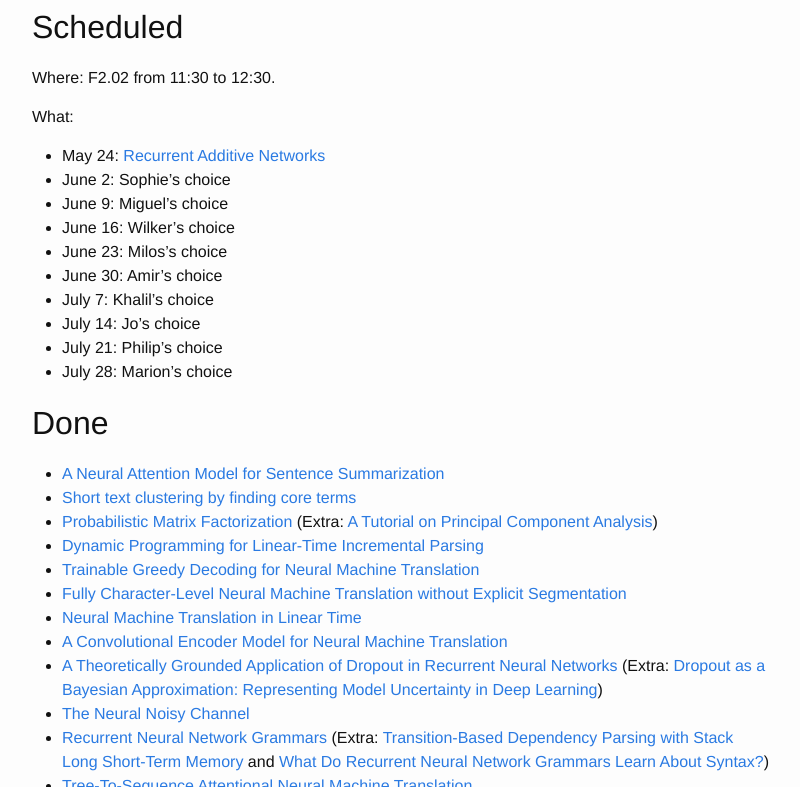
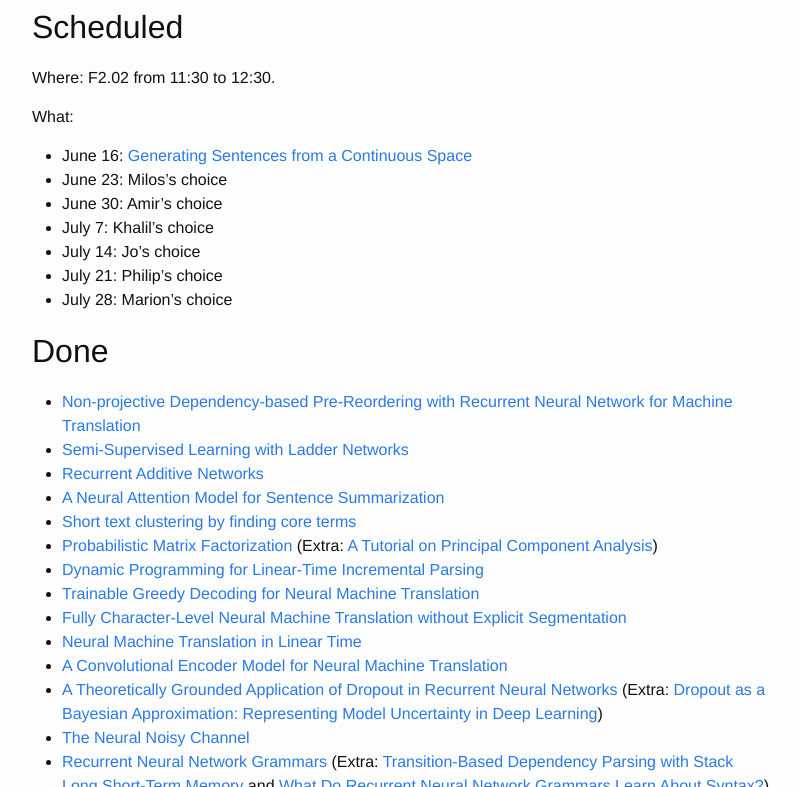
Before and after one commit to wilkeraziz/oldsite, a Jekyll site: the page built from pages/slpl.markdown, in a window 1280 px wide and 900 px high, scrolled down 272 px, cut to the strip 113-900 px from the top of the window. Shown: the whole strip, without its empty margins (238-1038 px from the left). Built offline with Jekyll 4.4.1, drawn with Linux system fonts in a browser that asks for light colours.

Commit message:
more reading

```diff
--- a/pages/dgm.markdown
+++ b/pages/dgm.markdown
@@ -18,3 +18,5 @@ Done:
 Pool:
 
 * [Stick-Breaking Variational Autoencoders](https://arxiv.org/pdf/1605.06197.pdf)
+* [Discovering Discrete Latent Topics with Neural Variational Inference](//arxiv.org/pdf/1706.00359.pdf)
+* Nonparametric Variational Auto-Encoders for Hierarchical Representation Learning
--- a/pages/inference.markdown
+++ b/pages/inference.markdown
@@ -15,7 +15,7 @@ Where: F2.02 from 11:30 to 12:30
 
 What:
 
-* May 25: [Doubly Stochastic Variational Bayes for non-Conjugate Inference](http://jmlr.org/proceedings/papers/v32/titsias14.pdf)
+* [Doubly Stochastic Variational Bayes for non-Conjugate Inference](http://jmlr.org/proceedings/papers/v32/titsias14.pdf)
 * June 1:
 * June 8:
 
--- a/pages/slpl.markdown
+++ b/pages/slpl.markdown
@@ -14,10 +14,7 @@ Where: F2.02 from 11:30 to 12:30.
 
 What:
 
-* May 24: [Recurrent Additive Networks](http://www.kentonl.com/pub/llz.2017.pdf)
-* June 2: Sophie's choice
-* June 9: Miguel's choice
-* June 16: Wilker's choice
+* June 16: [Generating Sentences from a Continuous Space](//arxiv.org/pdf/1511.06349.pdf)
 * June 23: Milos's choice
 * June 30: Amir's choice
 * July 7: Khalil's choice
@@ -27,6 +24,9 @@ What:
 
 # Done
 
+* [Non-projective Dependency-based Pre-Reordering with Recurrent Neural Network for Machine Translation](//aclweb.org/anthology/W/W15/W15-1002.pdf)
+* [Semi-Supervised Learning with Ladder Networks](//arxiv.org/pdf/1507.02672.pdf)
+* [Recurrent Additive Networks](http://www.kentonl.com/pub/llz.2017.pdf)
 * [A Neural Attention Model for Sentence Summarization](https://aclweb.org/anthology/D/D15/D15-1044.pdf)
 * [Short text clustering by finding core terms](https://link.springer.com/article/10.1007/s10115-010-0299-7)
 * [Probabilistic Matrix Factorization](https://papers.nips.cc/paper/3208-probabilistic-matrix-factorization.pdf) (Extra: [A Tutorial on Principal Component Analysis](https://arxiv.org/pdf/1404.1100.pdf))
```
